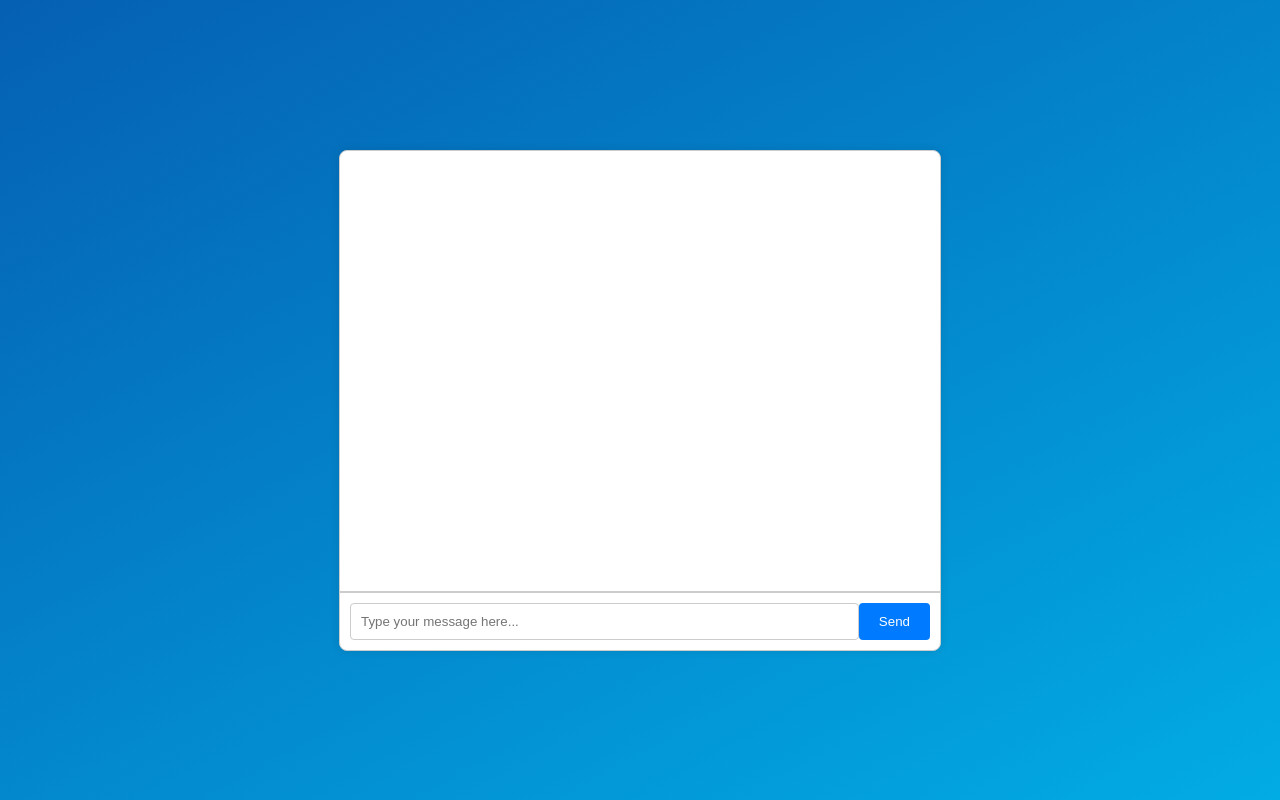
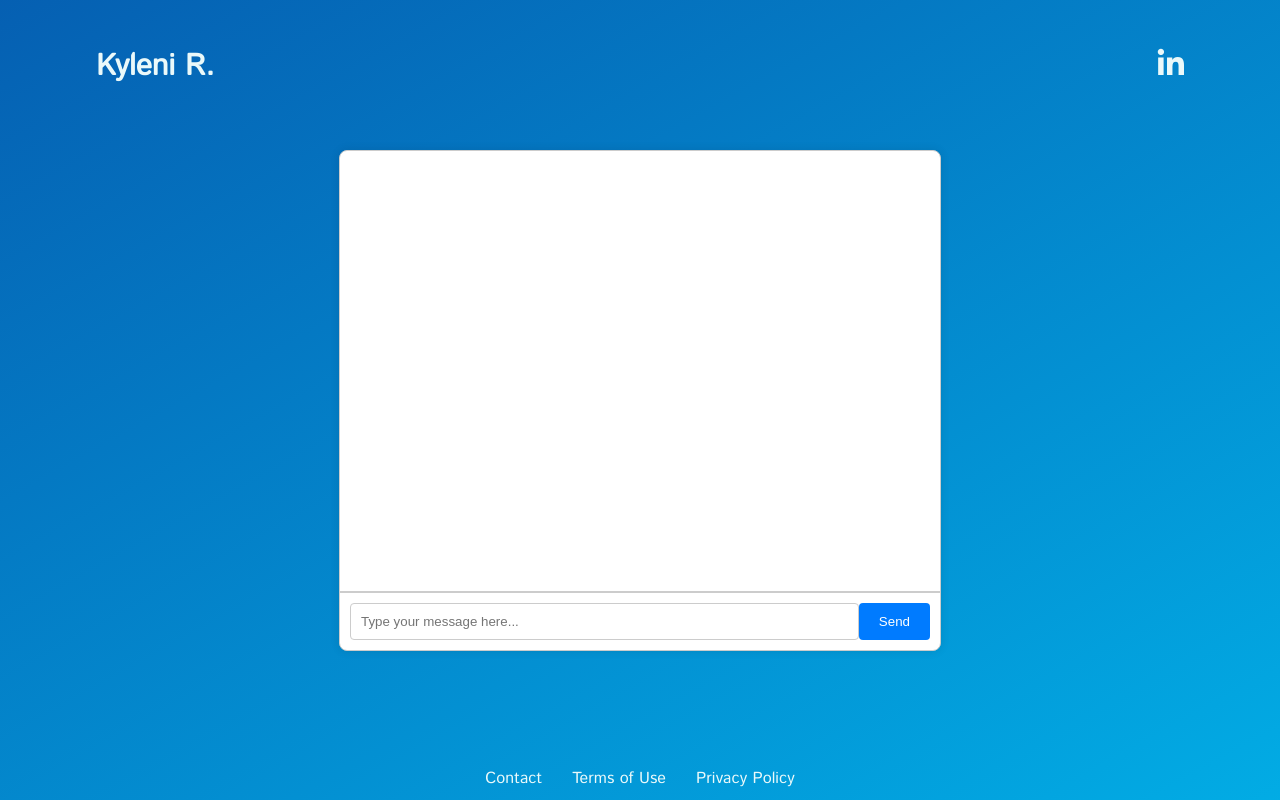
Before and after one commit to kyleni/experience, a plain HTML site: page index.html in a window 1280 px wide. Drawn offline with Linux system fonts and the light colour scheme.

Commit message:
Header, footer, and font install, and logo library

```diff
--- a/index.html
+++ b/index.html
@@ -5,8 +5,19 @@
     <meta name="viewport" content="width=device-width, initial-scale=1.0">
     <title>AI Chatbot</title>
     <link rel="stylesheet" href="styles.css">
+    <link href="https://fonts.googleapis.com/css2?family=Istok+Web&display=swap" rel="stylesheet">
+    <link rel="icon" href="favicon.png" type="image/png">
+    <link rel="stylesheet" href="https://cdnjs.cloudflare.com/ajax/libs/font-awesome/5.15.4/css/all.min.css">
 </head>
 <body>
+    <header>
+        <div id="header-left">Kyleni R.</div>
+        <div id="header-right">
+            <a href="https://www.linkedin.com/in/kyleni" target="_blank">
+                <i class="fab fa-linkedin-in"></i>
+            </a>
+        </div>
+    </header>
     <div id="chat-container">
         <div id="chatbox">
             <div id="chatlogs"></div>
@@ -16,6 +27,13 @@
             <button type="submit">Send</button>
         </form>
     </div>
+    <footer>
+        <ul>
+            <li><a href="#contact">Contact</a></li>
+            <li><a href="#terms">Terms of Use</a></li>
+            <li><a href="#privacy">Privacy Policy</a></li>
+        </ul>
+    </footer>
     <script src="script.js"></script>
 </body>
 </html>
--- a/styles.css
+++ b/styles.css
@@ -1,6 +1,9 @@
+@import url('https://fonts.googleapis.com/css2?family=Istok+Web&display=swap');
+
 body {
-    font-family: Arial, sans-serif;
+    font-family: 'Istok Web', Arial, sans-serif;
     display: flex;
+    flex-direction: column;
     justify-content: center;
     align-items: center;
     height: 100vh;
@@ -27,6 +30,36 @@ body {
     0%{background-position:83% 0%}
     50%{background-position:18% 100%}
     100%{background-position:83% 0%}
+}
+
+header {
+    position: absolute;
+    top: 45px;
+    width: 100%;
+    display: flex;
+    justify-content: space-between;
+    align-items: center;
+    padding: 0 96px;
+    box-sizing: border-box;
+}
+
+#header-left {
+    font-size: 30px;
+    font-weight: bold;
+    color: #EAF9FA;
+}
+
+#header-right {
+    font-size: 30px;
+}
+
+#header-right a {
+    color: #EAF9FA;
+    text-decoration: none;
+}
+
+#header-right a:hover {
+    color: #26a7b0; /* A brighter shade of pink for hover effect */
 }
 
 #chat-container {
@@ -88,3 +121,32 @@ body {
 #chat-form button:hover {
     background-color: #0056b3;
 }
+
+footer {
+    width: 100%;
+    text-align: center;
+    padding: 10px 0;
+    position: absolute;
+    bottom: 0;
+}
+
+footer ul {
+    list-style: none;
+    margin: 0;
+    padding: 0;
+    display: flex;
+    justify-content: center;
+}
+
+footer ul li {
+    margin: 0 15px;
+}
+
+footer ul li a {
+    text-decoration: none;
+    color: #EAF9FA;
+}
+/*
+footer ul li a:hover {
+    text-decoration: underline;
+} */
```
Also changed, not shown: favicon.png (added).
